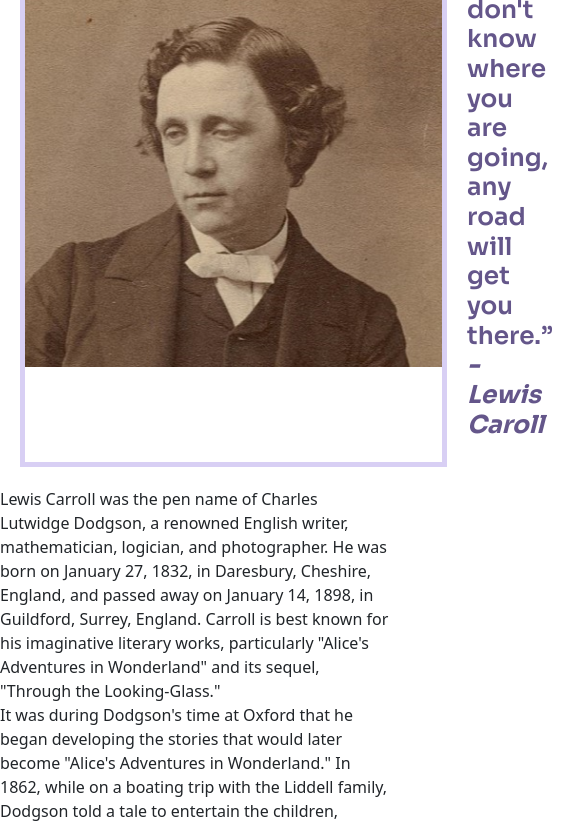
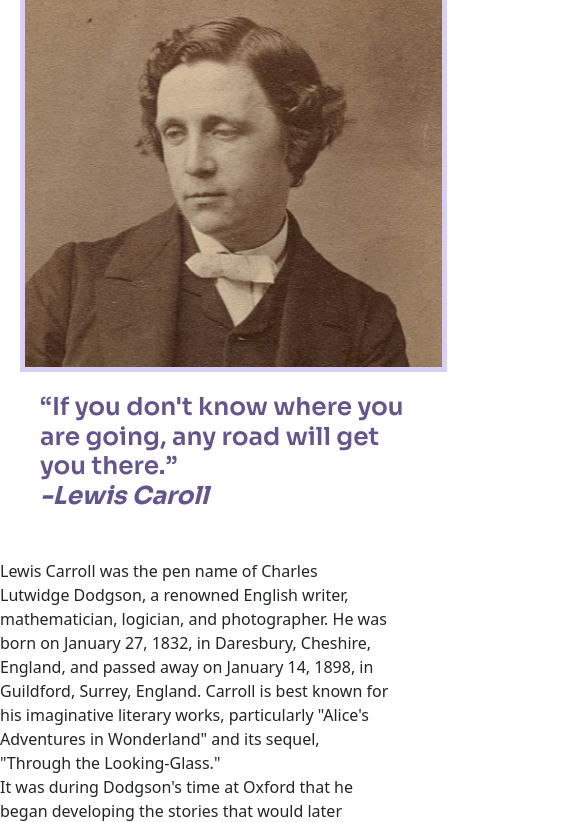
Before and after one commit to ddj25858/ddj25858.github.io, a plain HTML site: page projects/project-3/author-bio.html in a window 390 px wide. Shown: the part 303-1125 px from the top of the page, 585 px wide, since content can reach past the window. Drawn offline with nearby package versions, Linux system fonts and the light colour scheme.

Commit message:
update project 3 bio

```diff
--- a/projects/project-3/author-bio.html
+++ b/projects/project-3/author-bio.html
@@ -37,7 +37,7 @@
       }
 
       @media (max-width: 767px) {
-        #author-bio,
+        #author-card,
         p {
           flex-direction: column;
         }
```
Also changed, not shown: projects/project-3/reviews.html (+2 -1 lines).
